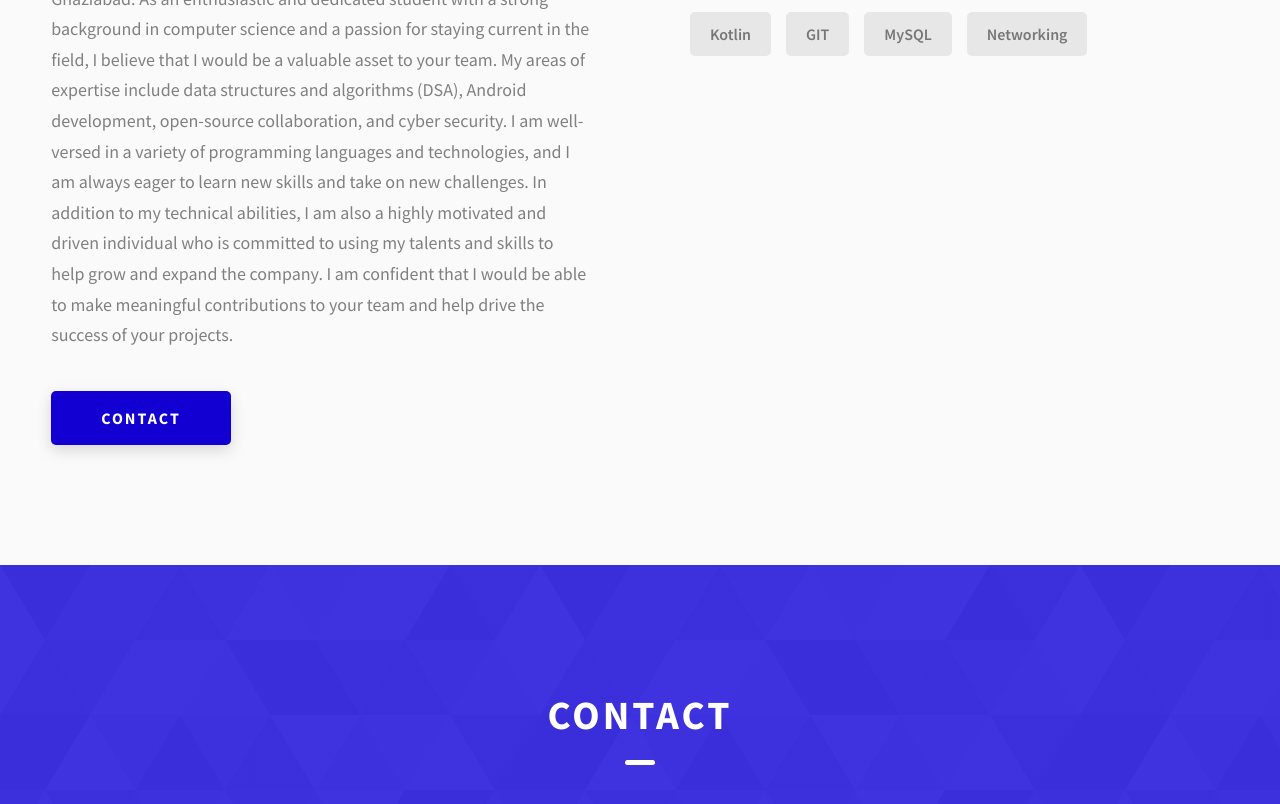
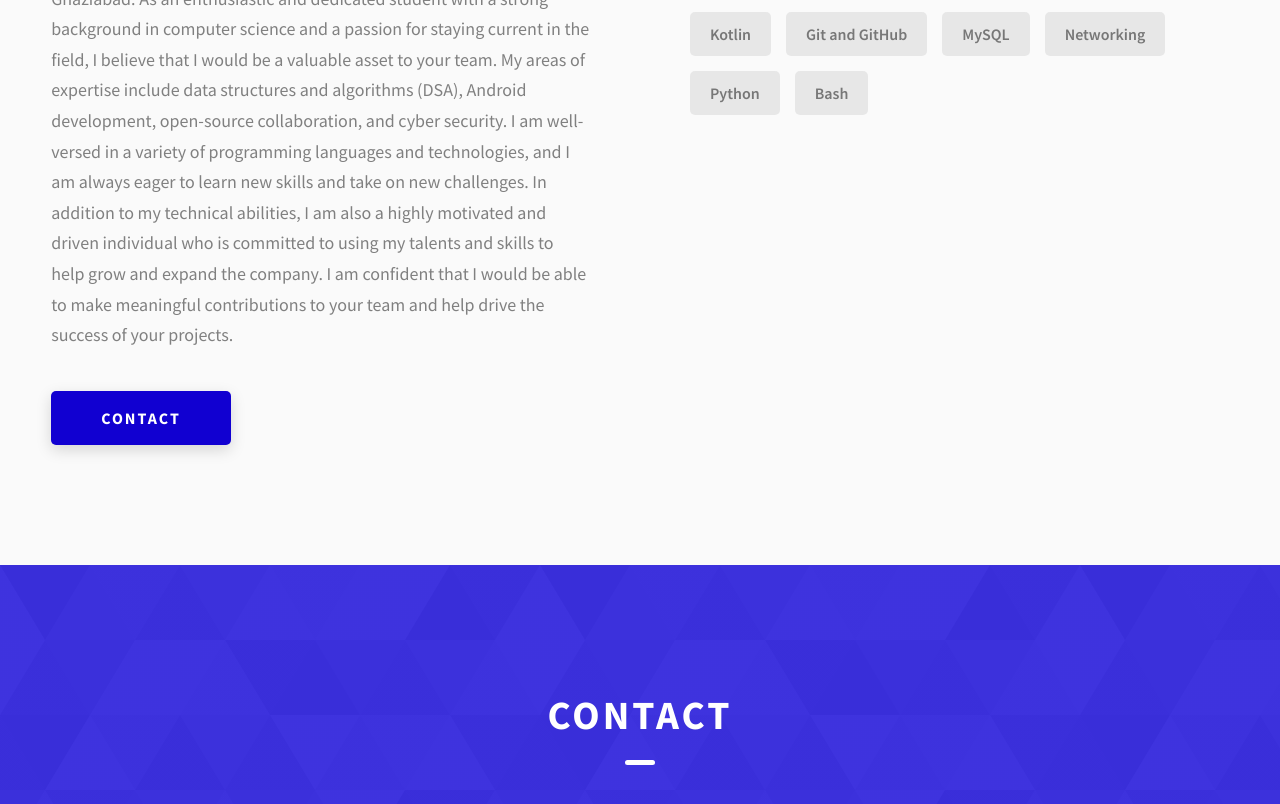
Before and after one commit to Suryansh1720001/Suryansh1720001.github.io, a website: page index.html in a window 1280 px wide. Shown: the part 1189-1993 px from the top of the page. Drawn offline with Linux system fonts and the light colour scheme.

Commit message:
add skill set

```diff
--- a/index.html
+++ b/index.html
@@ -188,9 +188,11 @@
             <div class="skills__skill">DSA</div>
             <div class="skills__skill">Linux</div>
             <div class="skills__skill">Kotlin </div>
-            <div class="skills__skill">GIT</div>
+            <div class="skills__skill">Git and GitHub</div>
             <div class="skills__skill">MySQL</div>
             <div class="skills__skill">Networking</div>
+            <div class="skills__skill">Python</div>
+            <div class="skills__skill">Bash</div>
           </div>
         </div>
       </div>
```
